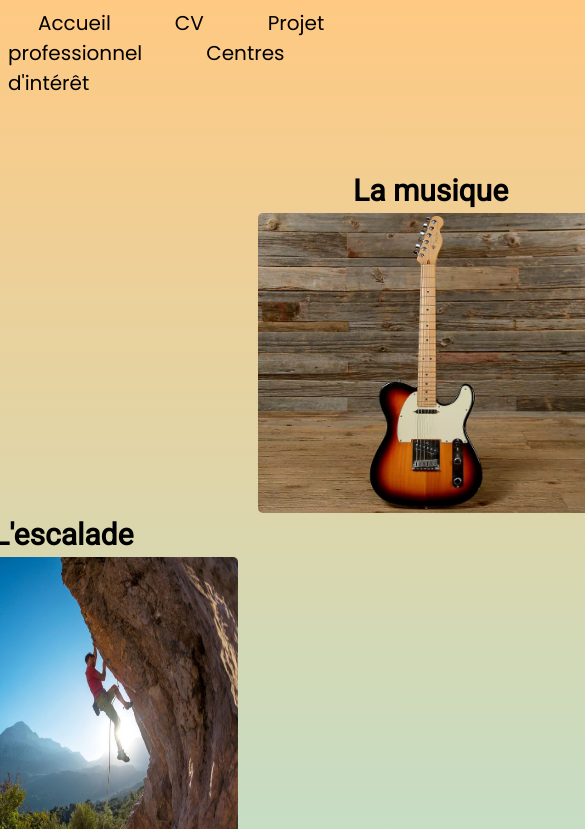
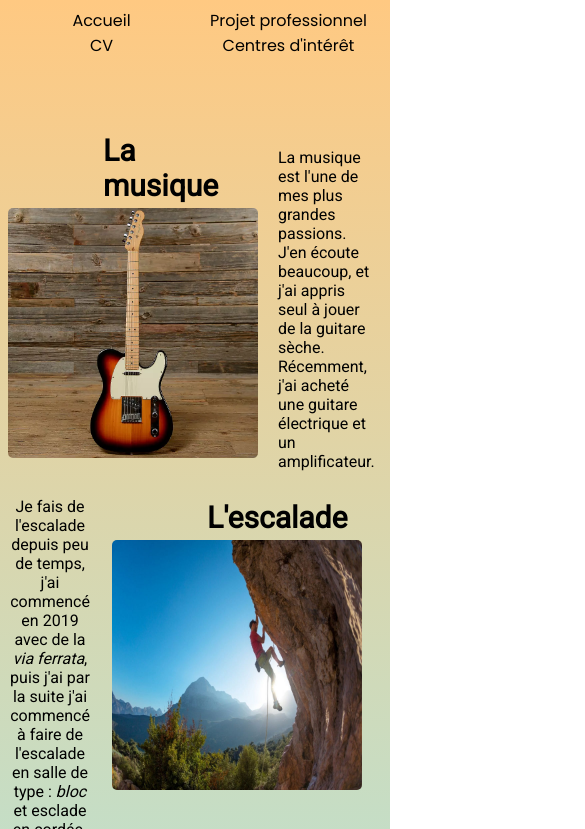
Before and after one commit to luca-gchs/luca-gaches, a plain HTML site: page html/interet.html in a window 390 px wide. Shown: the top 829 px of the page, 585 px wide, since content can reach past the window. Drawn offline with Linux system fonts and the light colour scheme.

Commit message:
responsive design + fix tabs + footer

```diff
--- a/CSS/interet.css
+++ b/CSS/interet.css
@@ -18,7 +18,8 @@ body {
   /*définit la police*/
   font-family: "Poppins", sans-serif;
   /*espace entre chaque mot*/
-  margin: 0 30px;
+  margin: 0 28px;
+  margin-top: 15px;
   /* pour enlever l'underline*/
   text-decoration: none;
   /* couleur du texte */
@@ -31,6 +32,16 @@ body {
 
 .tm-nav a:hover {
   color: #3e99ff;
+}
+/*fix header on one row*/
+.tm-nav {
+  display: flex;
+  justify-content: center;
+
+}
+
+.tm-nav div {
+  display: flex;
 }
 
 .header-inner {
@@ -113,3 +124,43 @@ body {
   height: 300px;
   border-radius: 5px;
 }
+
+@media (max-width: 550px) {
+  .interet img {
+    max-width: 250px;
+    max-height: 250px;
+  }
+  .interetRight,
+  .interetRight {
+    margin: 0;
+    padding: 0;
+  }
+
+  .descr-wrap {
+    max-width: 200px;
+  }
+
+  .interet {
+    margin: 0;
+    margin-bottom: 35px;
+  }
+  /*header for phone*/
+  .tm-nav {
+    width: 100%;
+    display: flex;
+    justify-content: space-between;
+    align-items: center;
+  }
+
+  .tm-nav a {
+    margin: 0;
+    padding: 0;
+    font-size: 16px;
+  }
+
+  .tm-nav div {
+    width: 100%;
+    flex-direction: column;
+    text-align: center;
+  }
+}
--- a/CSS/style.css
+++ b/CSS/style.css
@@ -1,34 +1,46 @@
-@import url('https://fonts.googleapis.com/css2?family=Poppins:wght@300&display=swap');
-@import url('https://fonts.googleapis.com/css?family=Roboto:700');
-
+@import url("https://fonts.googleapis.com/css2?family=Poppins:wght@300&display=swap");
+@import url("https://fonts.googleapis.com/css?family=Roboto:700");
 
 /*style de la barre de navigation*/
 
 body {
   background-image: url("../assets/indexHome/wallpaperHome.jpg");
   background-repeat: no-repeat;
+  background-attachment: fixed;
+  background-position: center;
   background-size: cover;
-  font-family:'Roboto';
+  font-family: "Roboto";
+  width: 100%;
+  height: 100%;
+  overflow: hidden;
+  margin: 0;
+  padding: 0;
 }
 
-
+.tm-nav {
+  display: flex;
+}
+.tm-nav div {
+  display: flex;
+}
 .tm-nav a {
   /*définit la police*/
-  font-family: 'Poppins', sans-serif;
+  font-family: "Poppins", sans-serif;
   /*espace entre chaque mot*/
   margin: 0 30px;
+  margin-top: 20px;
   /* pour enlever l'underline*/
   text-decoration: none;
   /* couleur du texte */
   color: white;
-  /* //taille du texte */
+  /* taille du texte */
   font-size: 20px;
   /* gras du texte */
   font-weight: 500;
 }
 
-.tm-nav a:hover{
-  color: #3e99ff ;
+.tm-nav a:hover {
+  color: #3e99ff;
 }
 
 .header-inner {
@@ -38,13 +50,11 @@ body {
   align-items: center;
 }
 
-
-
 /*style du main de la page index*/
 
-
 p {
-    text-shadow: 0 0 7px rgba(255,255,255,.3), 0 0 3px rgba(255,255,255,.3);
+  text-shadow: 0 0 7px rgba(255, 255, 255, 0.3),
+    0 0 3px rgba(255, 255, 255, 0.3);
 }
 .presentationAnime {
   color: #e5e5e5;
@@ -57,16 +67,16 @@ p {
 }
 
 .animation {
-    height:50px;
-    overflow:hidden;
+  height: 50px;
+  overflow: hidden;
   margin-left: 1rem;
 }
 
 .animation div div {
   padding: 0.25rem 0.75rem;
-    height:2.81rem;
+  height: 2.81rem;
   margin-bottom: 2.81rem;
-    display:inline-block;
+  display: inline-block;
 }
 
 .animation div:first-child {
@@ -74,62 +84,178 @@ p {
 }
 
 .premier div {
-    background-color:#20a7d8;
+  background-color: #20a7d8;
 }
 .second div {
-    background-color:#CD921E;
+  background-color: #cd921e;
 }
 .troisieme div {
-    background-color:#c10528;
+  background-color: #c10528;
 }
 
 @keyframes text-animation {
-    0% {margin-top: 0;}
-    10% {margin-top: 0;}
-    20% {margin-top: -5.62rem;}
-    30% {margin-top: -5.62rem;}
-    40% {margin-top: -11.24rem;}
-    60% {margin-top: -11.24rem;}
-    70% {margin-top: -5.62rem;}
-    80% {margin-top: -5.62rem;}
-    90% {margin-top: 0;}
-    100% {margin-top: 0;}
+  0% {
+    margin-top: 0;
+  }
+  10% {
+    margin-top: 0;
+  }
+  20% {
+    margin-top: -5.62rem;
+  }
+  30% {
+    margin-top: -5.62rem;
+  }
+  40% {
+    margin-top: -11.24rem;
+  }
+  60% {
+    margin-top: -11.24rem;
+  }
+  70% {
+    margin-top: -5.62rem;
+  }
+  80% {
+    margin-top: -5.62rem;
+  }
+  90% {
+    margin-top: 0;
+  }
+  100% {
+    margin-top: 0;
+  }
 }
 
 /*style de la page CV*/
-  .cvPage{
-    display: flex;
-    justify-content: center;
-    align-items: center;
-    width: 100%;
-    height: 100%;
+.cvPage {
+  max-width: 600px;
+  min-width: 350px;
   margin-top: 3.3%;
 }
 
 .cvPage img {
+  width: 100%;
   border: 5px solid rgb(205, 205, 205);
   border-radius: 10px;
 }
 
+.cv_wrap {
+  width: 100%;
+  height: 100%;
+  display: flex;
+  align-items: center;
+  justify-content: center;
+}
+
 /* style de la page projet */
 
+.projectWrap {
+  width: 100%;
+  margin-top: 150px;
+  display: flex;
+  justify-content: center;
+}
 .projetPro {
   /* background color du fond de la box */
   background-color: #fff;
   /* couleur du texte */
   color: #000;
   /* type font et bold */
-  font-family: 'Poppins';
+  font-family: "Poppins";
   font-weight: 600;
   font-size: 17.5px;
   text-align: center;
   /* distance entre box et texte */
   padding: 20px;
   /* distance avec bordure de page plus formalisme de la boîte */
-  margin-top: 130px;
+  /* margin-top: 130px;
   margin-right: 300px;
-  margin-left: 300px;
+  margin-left: 300px; */
   /* border style gris et arrondi */
   border: 5px solid rgb(205, 205, 205);
+  max-width: 600px;
   border-radius: 10px;
 }
+
+/*footer styles*/
+
+.footer-wrap {
+  display: flex;
+  justify-content: center;
+  align-items: center;
+  position: fixed;
+  bottom: 0;
+  width: 100%;
+  padding: 20px;
+  margin: 0;
+  background-color: #000;
+}
+
+.footer-wrap img {
+  max-width: 37px;
+  max-height: 37px;
+}
+
+.footer-wrap div {
+  margin-right: 25px;
+  margin-left: 25px;
+}
+
+.footer-wrap a {
+  color: #fff;
+  text-decoration: none;
+}
+
+/*Media query*/
+@media (max-width: 550px) {
+  .presentationAnime {
+    display: flex;
+    flex-direction: column;
+    align-items: center;
+  }
+
+  .presentationAnime p {
+    text-align: center;
+  }
+
+  .animation {
+    font-size: 22px;
+    height: 35px;
+    width: 300px;
+  }
+
+  .title_anime {
+    font-size: 35px;
+  }
+
+  .tm-nav {
+    width: 100%;
+    display: flex;
+    justify-content: space-between;
+    align-items: center;
+  }
+
+  .tm-nav a {
+    margin: 0;
+    padding: 0;
+    font-size: 16px;
+  }
+
+  .tm-nav div {
+    width: 100%;
+    flex-direction: column;
+    text-align: center;
+  }
+
+  .projetPro {
+    margin: 0;
+    padding: 0;
+    max-width: 300px;
+    font-size: 15px;
+  }
+
+  .cvPage img {
+    margin-top: 50px;
+    max-width: 350px;
+  }
+}
--- a/html/interet.html
+++ b/html/interet.html
@@ -12,12 +12,16 @@
     <header class="tm-header">
       <div class="tm-container">
         <div class="header-inner">
-          <nav class="tm-nav">
-            <a href="../index.html">Accueil</a>
-            <a href="cv.html">CV</a>
-            <a href="projet.html">Projet professionnel</a>
-            <a href="interet.html">Centres d'intérêt</a>
-          </nav>
+          <div class="tm-nav">
+            <div>
+              <div><a href="./index.html">Accueil</a></div>
+              <div><a href="cv.html">CV</a></div>
+            </div>
+            <div>
+              <div><a href="projet.html">Projet professionnel</a></div>
+              <div><a href="interet.html">Centres d'intérêt</a></div>
+            </div>
+          </div>
         </div>
       </div>
     </header>
@@ -30,7 +34,9 @@
           </div>
           <div class="descr-wrap">
             <p>
-              La musique est l'une de mes plus grandes passions. J'en écoute beaucoup, et j'ai appris seul à jouer de la guitare sèche. Récemment, j'ai acheté une guitare électrique et un amplificateur.
+              La musique est l'une de mes plus grandes passions. J'en écoute
+              beaucoup, et j'ai appris seul à jouer de la guitare sèche.
+              Récemment, j'ai acheté une guitare électrique et un amplificateur.
             </p>
           </div>
         </article>
@@ -41,7 +47,10 @@
           </div>
           <div class="descr-wrap">
             <p class="textRight">
-              Je fais de l'escalade depuis peu de temps, j'ai commencé en 2019 avec de la <em>via ferrata</em>, puis j'ai par la suite j'ai commencé à faire de l'escalade en salle de type : <em>bloc</em> et esclade en cordée.
+              Je fais de l'escalade depuis peu de temps, j'ai commencé en 2019
+              avec de la <em>via ferrata</em>, puis j'ai par la suite j'ai
+              commencé à faire de l'escalade en salle de type : <em>bloc</em> et
+              esclade en cordée.
             </p>
           </div>
         </article>
@@ -52,8 +61,10 @@
           </div>
           <div class="descr-wrap">
             <p>
-              J'ai découvert le jeu d'échecs durant le confinement, maintenant je joue pour le plaisir de temps en temps contre beaucoup de personnes différentes dans le monde physique ainsi qu'en ligne sur internet.
-
+              J'ai découvert le jeu d'échecs durant le confinement, maintenant
+              je joue pour le plaisir de temps en temps contre beaucoup de
+              personnes différentes dans le monde physique ainsi qu'en ligne sur
+              internet.
             </p>
           </div>
         </article>
@@ -64,7 +75,11 @@
           </div>
           <div class="descr-wrap">
             <p class="textRight">
-              Les langues vivantes sont une réelle passion pour moi, car j'aime apprendre et mémoriser. De plus je considère qu'elles sont essentielles dans la communication entre chaque individu et qu'elles peuvent aussi aider à s'ouvrir sur le monde et les cultures qui nous entourent.
+              Les langues vivantes sont une réelle passion pour moi, car j'aime
+              apprendre et mémoriser. De plus je considère qu'elles sont
+              essentielles dans la communication entre chaque individu et
+              qu'elles peuvent aussi aider à s'ouvrir sur le monde et les
+              cultures qui nous entourent.
             </p>
           </div>
         </article>
```
Also changed, not shown: html/cv.html (+16 -12 lines), html/index.html (added, +45 -0 lines), html/projet.html (+25 -16 lines), index.html (deleted, +0 -32 lines), assets/cvPageimg/CV-Luca.jpg, assets/footer/call.jpg (added), assets/footer/gmail.jpg (added), assets/footer/linkedin.jpg (added). Lines whose indentation alone changed are shown as unchanged.
